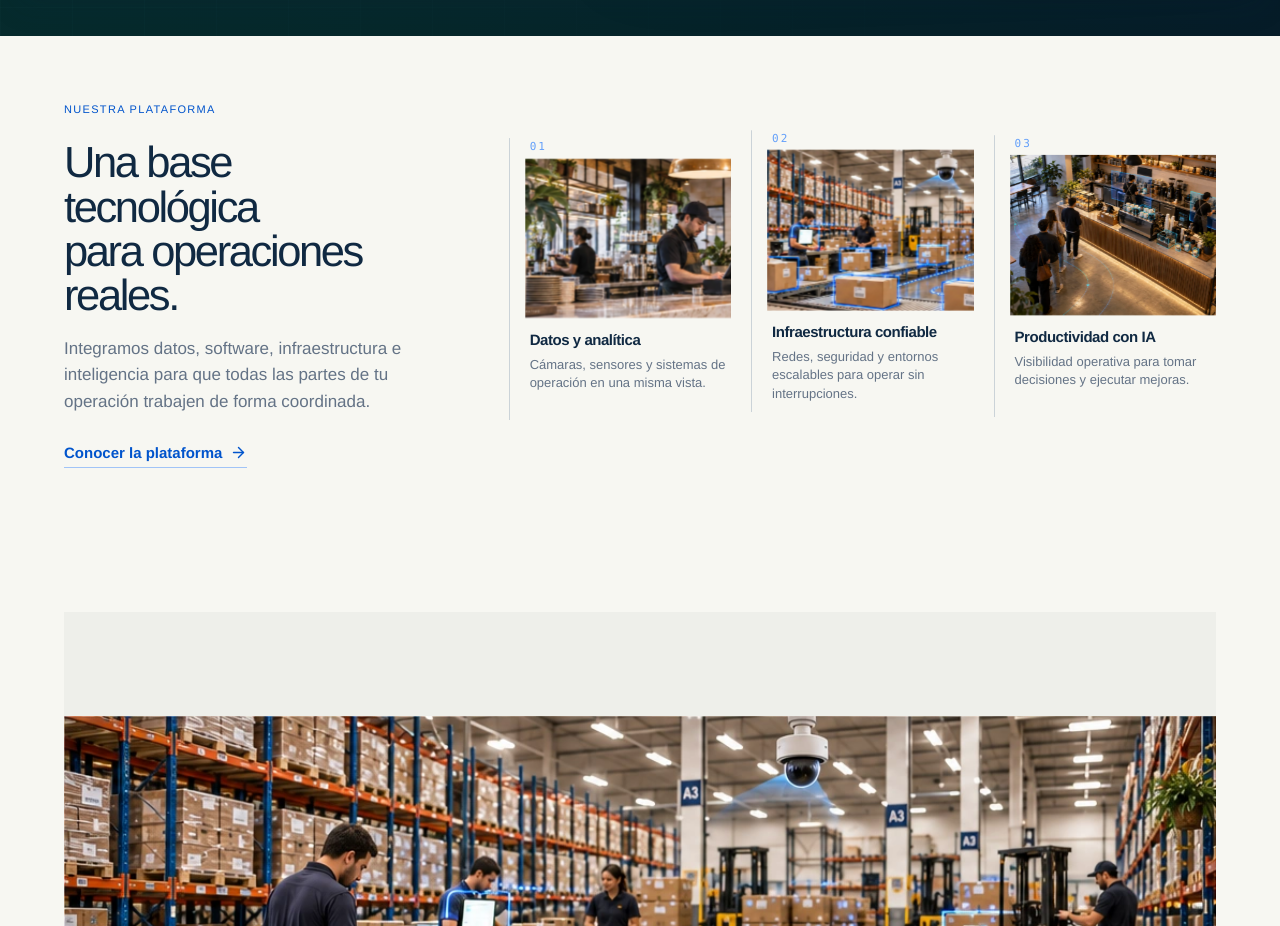
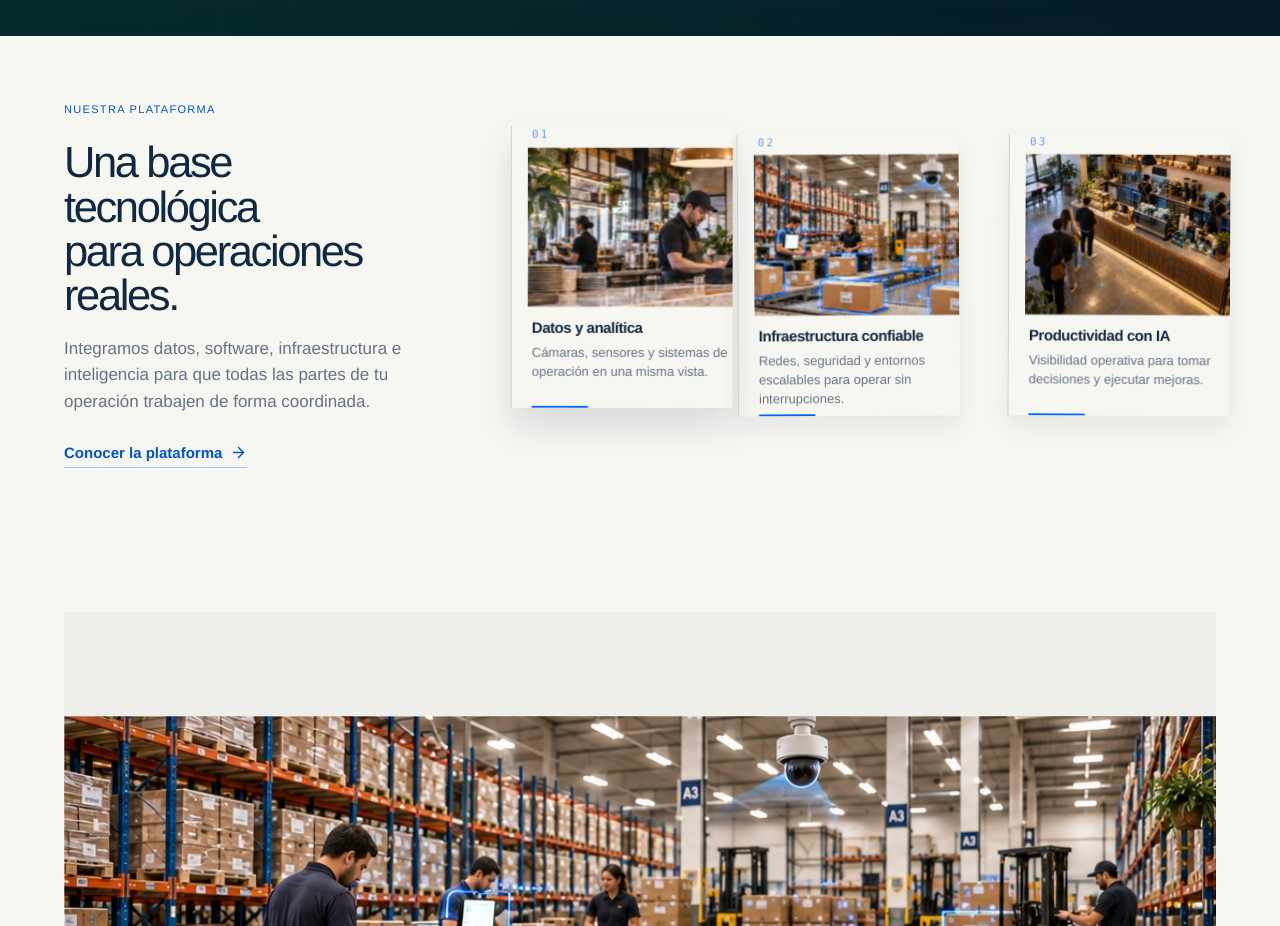
Before and after one commit to PaulGarcia89/DataLinkTech-WebAppFront, a Next.js app: page / in a window 1280 px wide. Shown: the part 785-1711 px from the top of the page. Built offline with nearby package versions, Linux system fonts and the light colour scheme; no server answers.

Commit message:
Increase platform card carousel motion

```diff
--- a/src/styles/editorial.css
+++ b/src/styles/editorial.css
@@ -817,7 +817,7 @@ body:has(.operations-hero) .language-switch {
 .platform-preview-intro .link-arrow { margin-top: 26px; }
 .platform-preview-cards { display: grid; grid-template-columns: repeat(3, 1fr); gap: 20px; }
 .platform-preview-card { position: relative; min-width: 0; overflow: hidden; border-left: 1px solid #cbd3d8; padding: 0 0 8px 20px; transition: transform .45s var(--ease), border-color .3s ease, box-shadow .45s ease; }
-.platform-preview-card::after { content: ""; position: absolute; left: 20px; right: 0; bottom: 0; height: 2px; background: #0066ff; transform: scaleX(0); transform-origin: left; transition: transform .45s var(--ease); }
+.platform-preview-card::after { content: ""; position: absolute; left: 20px; right: 0; bottom: 0; height: 2px; background: #0066ff; transform: scaleX(.28); transform-origin: left; transition: transform .45s var(--ease); }
 .platform-card-index { display: block; margin-bottom: 10px; color: #0066ff; font-family: var(--font-mono); font-size: 11px; letter-spacing: .18em; }
 .platform-preview-card img { width: 100%; aspect-ratio: 1.35; object-fit: cover; transition: transform .65s var(--ease), filter .45s ease; }
 .platform-preview-card h3 { margin-top: 16px; color: #102942; font-size: 15px; transition: color .3s ease; }
@@ -831,7 +831,7 @@ body:has(.operations-hero) .language-switch {
 }
 
 @media (prefers-reduced-motion: no-preference) {
-  .platform-preview-card { animation: platform-card-float 6s ease-in-out infinite; }
+  .platform-preview-card { animation: platform-card-float 4.8s ease-in-out infinite; }
   .platform-preview-card:nth-child(2) { animation-delay: -1.8s; }
   .platform-preview-card:nth-child(3) { animation-delay: -3.6s; }
   .platform-preview-card img { animation: platform-image-breathe 10s ease-in-out infinite alternate; }
@@ -841,8 +841,10 @@ body:has(.operations-hero) .language-switch {
 }
 
 @keyframes platform-card-float {
-  0%, 100% { transform: translateY(0); }
-  50% { transform: translateY(-10px); }
+  0%, 100% { transform: translate3d(0, 0, 0) rotate(0deg); box-shadow: 0 0 0 #10294200; }
+  25% { transform: translate3d(16px, -7px, 0) rotate(.35deg); box-shadow: 0 14px 24px #10294216; }
+  50% { transform: translate3d(0, -15px, 0) rotate(0deg); box-shadow: 0 20px 32px #10294222; }
+  75% { transform: translate3d(-16px, -7px, 0) rotate(-.35deg); box-shadow: 0 14px 24px #10294216; }
 }
 
 @keyframes platform-image-breathe {
```
